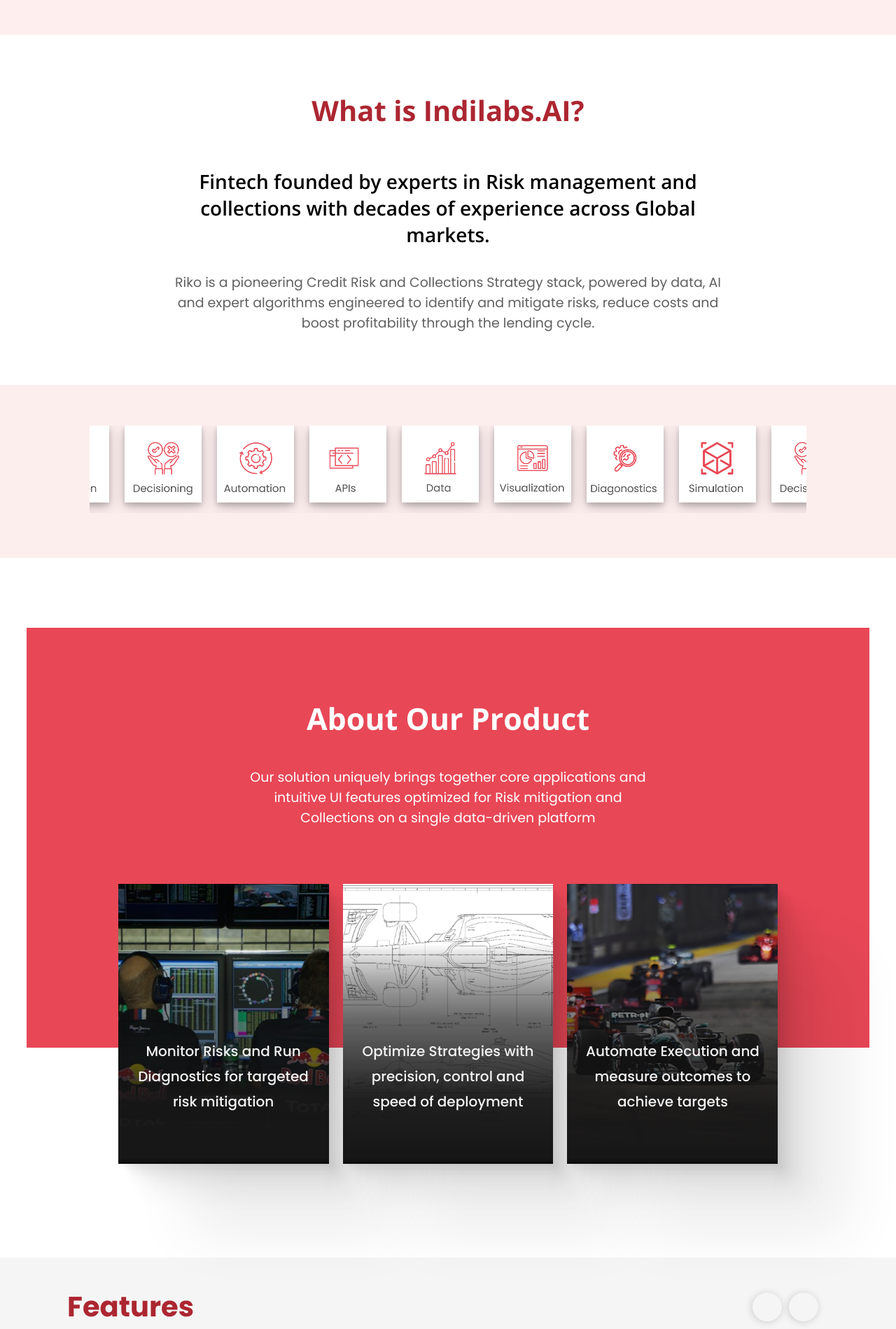
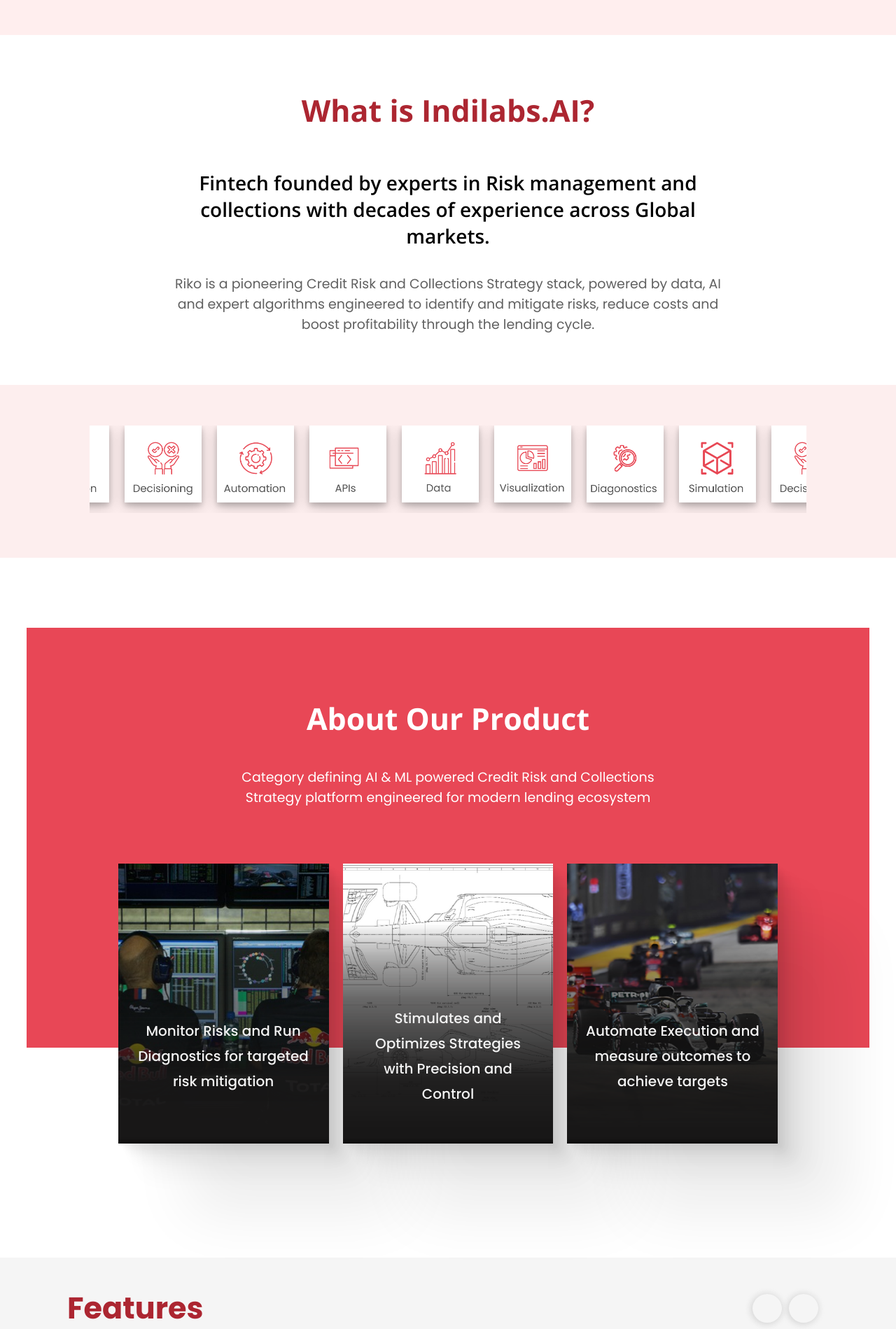
Before and after one commit to Indilabs-ai/Website-first, a React (Create React App) app: page / in a window 1280 px wide. Shown: the part 760-2659 px from the top of the page at 70% size. Built offline with nearby package versions, Linux system fonts and the light colour scheme; some icons are missing.

Commit message:
minor content and css changes

```diff
--- a/src/App.css
+++ b/src/App.css
@@ -381,6 +381,7 @@
   text-align: center;
   color: white;
   font-size: 43px;
+  font-weight: 700;
   padding-bottom: 20px;
   margin-bottom: 20px;
   font-family: "Open Sans", sans-serif;
--- a/src/components/About.jsx
+++ b/src/components/About.jsx
@@ -8,7 +8,7 @@
           <h1 className="about-heading">About Our Product</h1>
           <div className="about-para-container">
             <p className="about-para">
-              Our solution uniquely brings together core applications and intuitive UI features optimized for Risk mitigation and Collections on a single data-driven platform
+              Category defining AI & ML powered Credit Risk and Collections Strategy platform engineered for modern lending ecosystem
             </p>
           </div>
           <div className="about-cards">
@@ -23,7 +23,7 @@
               </p> */}
             </div>
             <div className="about-card card2">
-              <h3>Optimize Strategies with precision, control and speed of deployment</h3>
+              <h3>Stimulates and Optimizes Strategies with Precision and Control</h3>
               {/* <p>
                 Our platform optimizes strategies, reducing deployment time, and
                 enabling agile decision-making to enhance performance and
--- a/src/components/Features.css
+++ b/src/components/Features.css
@@ -56,9 +56,9 @@
   text-align: left;
 }
 .main .top .topleft h1 {
-  font-weight: 600px;
+  font-weight: 700;
   color: #ac2631;
-  font-size: 40px;
+  font-size: 43px;
   padding-top: 40px;
 }
 
--- a/src/components/HeroSection.css
+++ b/src/components/HeroSection.css
@@ -1,3 +1,5 @@
+@import url("https://fonts.googleapis.com/css2?family=Poppins:wght@300&display=swap");
+
 .hero-section {
   height: 690px;
 }
--- a/src/components/HeroSection.js
+++ b/src/components/HeroSection.js
@@ -10,7 +10,7 @@
           <div className="title-box">
             <p className="title">The Business Of Lending Is Transforming.</p>
             <p className="subtitle">
-              Are your Risk intelligence and Collections capabilities keeping up?
+              Are your Risk intelligence and Collections capabilities optimized for <i>profitable</i> growth?
             </p>
             <div className="title-button">
               <button>
--- a/src/components/Infinite-carousel.css
+++ b/src/components/Infinite-carousel.css
@@ -1,3 +1,5 @@
+@import url("https://fonts.googleapis.com/css2?family=Poppins:wght@300&display=swap");
+
 .slider-outbox {
   background-color: #fdeeee;
   display: flex;
--- a/src/components/Intro.css
+++ b/src/components/Intro.css
@@ -1,3 +1,5 @@
+@import url("https://fonts.googleapis.com/css2?family=Poppins:wght@300&display=swap");
+
 .intro-box {
   height: 500px;
   display: flex;
@@ -11,7 +13,7 @@
   font-family: "Open Sans", sans-serif;
   font-weight: 700;
   color: #ac2631;
-  font-size: 40px;
+  font-size: 43px;
   margin-top: 35px;
 }
 
```
